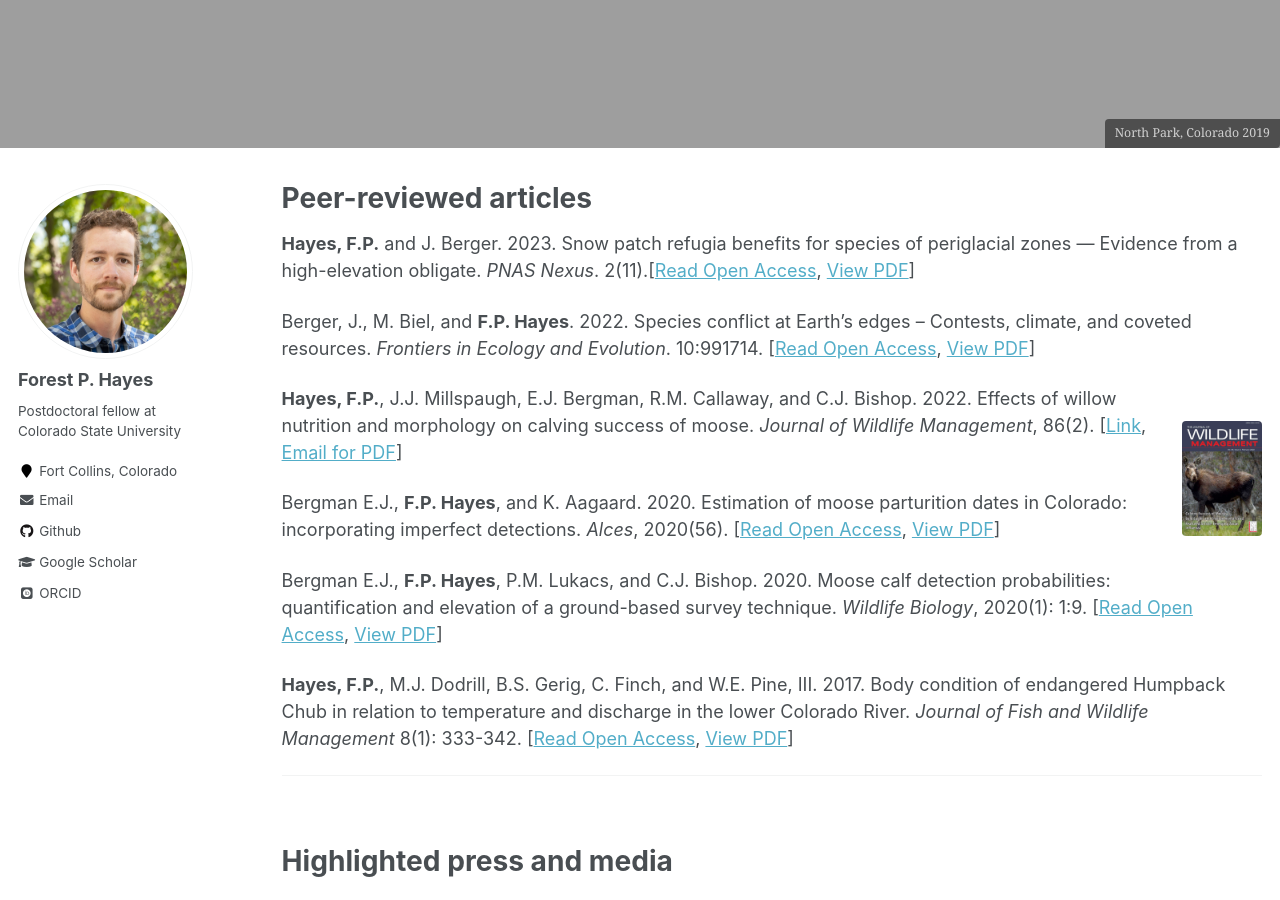
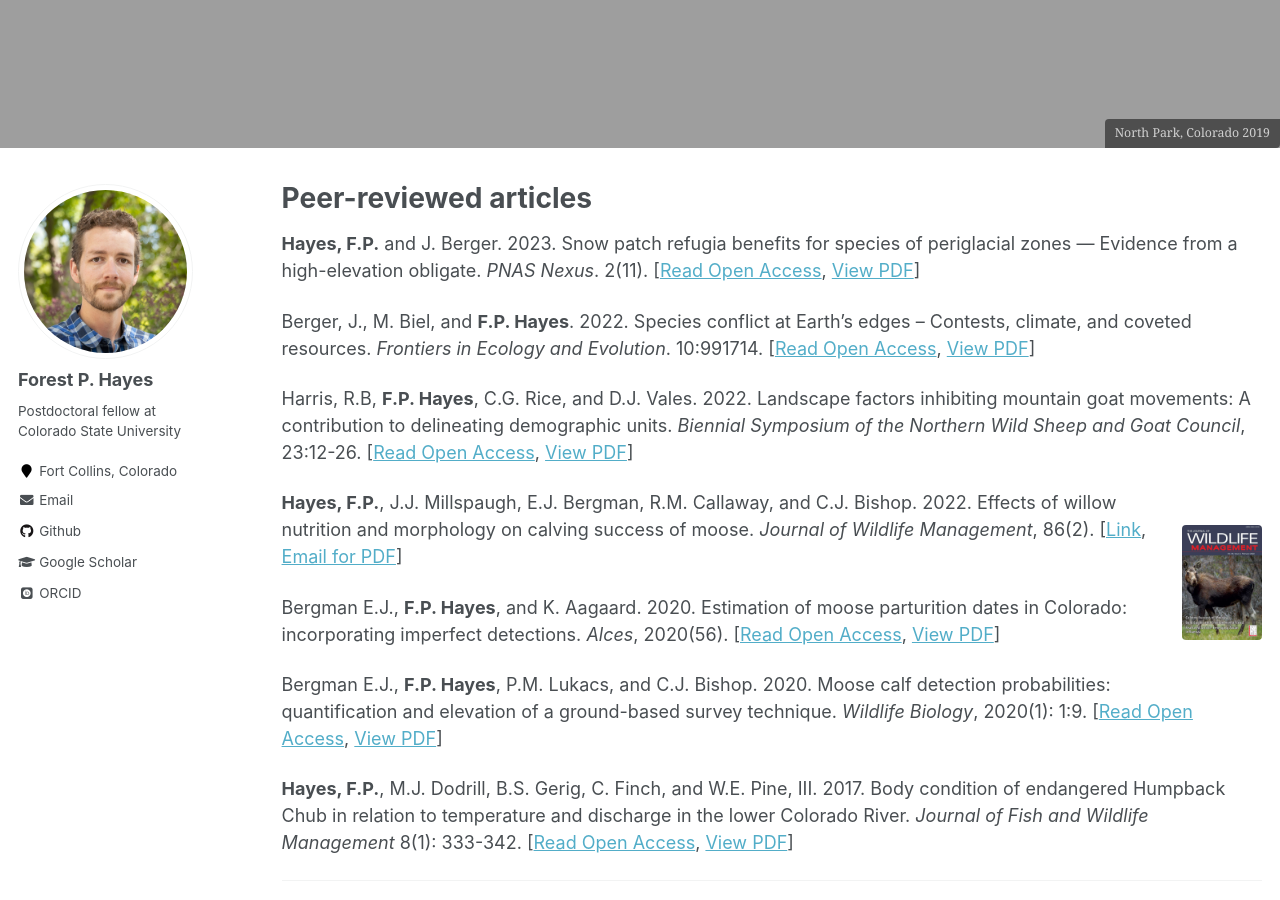
Before and after one commit to foresthayes/foresthayes.github.io, a Jekyll site: the page built from _pages/publications.md, in a window 1280 px wide and 900 px high, scrolled down 894 px. Built offline with Jekyll 4.4.1, drawn with Linux system fonts in a browser that asks for light colours; some web fonts are replaced.

Commit message:
Update publications

```diff
--- a/_pages/publications.md
+++ b/_pages/publications.md
@@ -11,20 +11,20 @@ header:
 
 ---
 
-**Hayes, F.P.** and J. Berger. 2023. Snow patch refugia benefits for species of periglacial zones — Evidence from a high-elevation obligate. *PNAS Nexus*. 2(11).\[[Read Open Access](https://academic.oup.com/pnasnexus/article-lookup/doi/10.1093/pnasnexus/pgad339), <a href="./2023_Hayes and Berger_snow benefits.pdf">View PDF</a>\]
+**Hayes, F.P.** and J. Berger. 2023. Snow patch refugia benefits for species of periglacial zones — Evidence from a high-elevation obligate. *PNAS Nexus*. 2(11). \[[Read Open Access](https://academic.oup.com/pnasnexus/article-lookup/doi/10.1093/pnasnexus/pgad339), <a href="./2023_Hayes and Berger_snow benefits_ReducedSize.pdf">View PDF</a>\]
 
 Berger, J., M. Biel, and **F.P. Hayes**. 2022. Species conflict at Earth’s edges – Contests, climate, and coveted resources. *Frontiers in Ecology and Evolution*. 10:991714. \[[Read Open Access](https://www.frontiersin.org/articles/10.3389/fevo.2022.991714), <a href="./2022_Berger et al_contests.pdf">View PDF</a>\]
+
+Harris, R.B, **F.P. Hayes**, C.G. Rice, and D.J. Vales. 2022. Landscape factors inhibiting mountain goat movements: A contribution to delineating demographic units. *Biennial Symposium of the Northern Wild Sheep and Goat Council*, 23:12-26. \[[Read Open Access](http://www.nwsgc.org/proceedings/NWSGC_2022/2022-Harris-et-al.pdf), <a href="./2022_Harris et al_factors inhibiting movement.pdf">View PDF</a>\]
 
 <figure style="width: 80px;float:right">
    <a href="/images/publications/hayes-JWMcover-2022.jpg">
   <img style='border:5px solid #FFFFFF float:right' src="/images/publications/hayes-JWMcover-2022.jpg" /></a>
 </figure>
 
-
 **Hayes, F.P.**, J.J. Millspaugh, E.J. Bergman, R.M. Callaway, and C.J. Bishop. 2022. Effects of willow nutrition and morphology on calving success of moose. *Journal of Wildlife Management*, 86(2). \[[Link](https://doi.org/10.1002/jwmg.22175), <a href="mailto:forest.hayes@colostate.edu?subject=Request for PDF - Effects of willow on moose calving success">Email for PDF</a>\]
 
 Bergman E.J., **F.P. Hayes**, and K. Aagaard. 2020. Estimation of moose parturition dates in Colorado: incorporating imperfect detections. *Alces*, 2020(56). \[[Read Open Access](https://alcesjournal.org/index.php/alces/article/view/277), <a href="./2020_Bergman et al_parturition.pdf">View PDF</a>\]
-
 
 Bergman E.J., **F.P. Hayes**, P.M. Lukacs, and C.J. Bishop. 2020. Moose calf detection probabilities: quantification and elevation of a ground-based survey technique. *Wildlife Biology*, 2020(1): 1:9. \[[Read Open Access](https://doi.org/10.2981/wlb.00599), <a href="./2020_Bergman et al_calf detection.pdf">View PDF</a>\]
 
```
Also changed, not shown: 2 other files.
